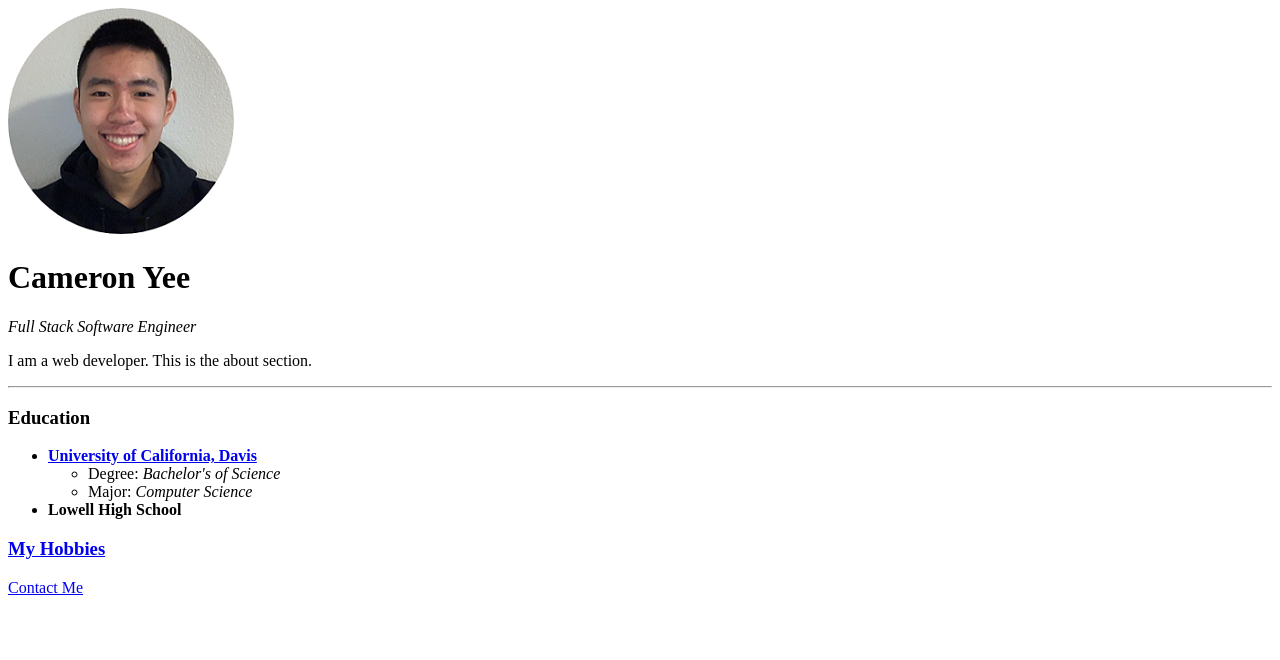
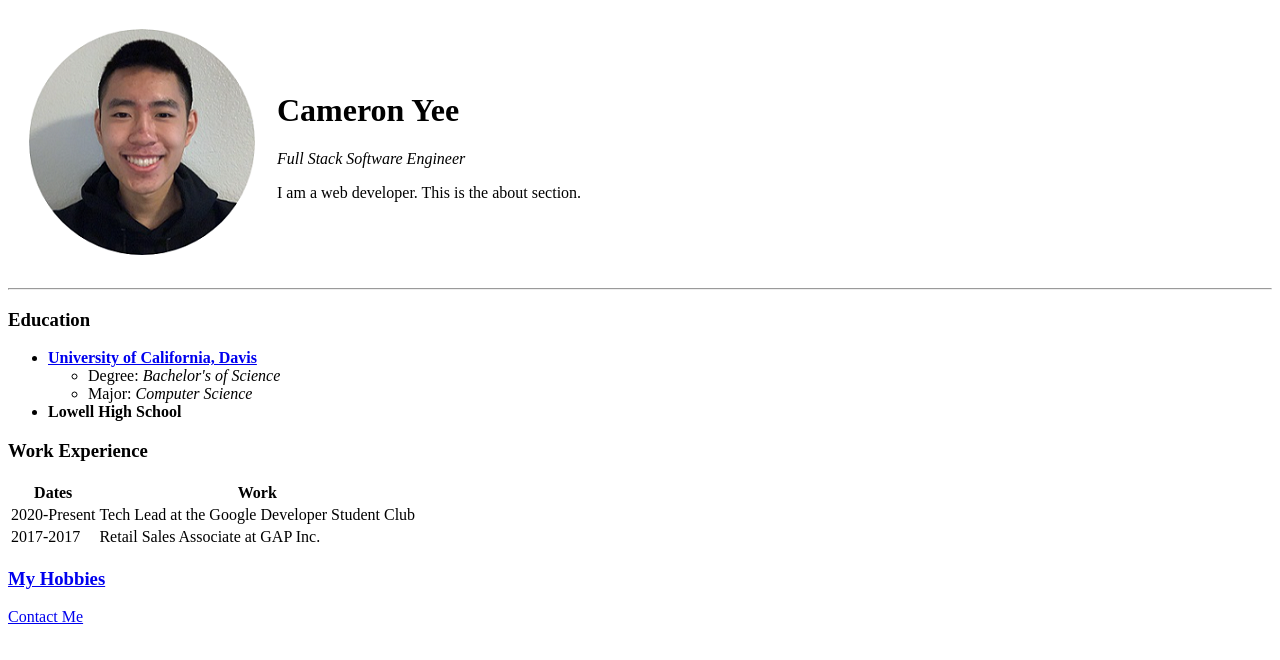
Before and after one commit to Cameron327/HTML-personalsite, a plain HTML site: page index.html in a window 1280 px wide. Drawn offline with Linux system fonts and the light colour scheme.

Commit message:
Finished using tables for layout

```diff
--- a/index.html
+++ b/index.html
@@ -9,12 +9,15 @@
   </head>
 
   <body>
-    <img src="pics/Circle Profile Pic.png" alt="Cameron profile pic" />
-    <h1>Cameron Yee</h1>
-    <p><em>Full Stack Software Engineer</em></p>
-
-    <p>I am a web developer. This is the about section.</p>
-    <hr />
+    <table cellspacing="20">
+      <tr>
+        <td><img src="pics/Circle Profile Pic.png" alt="Cameron profile pic" /></td>
+        <td><h1>Cameron Yee</h1>
+        <p><em>Full Stack Software Engineer</em></p>
+        <p>I am a web developer. This is the about section.</p></td>
+      </tr>
+    </table>
+    <hr>
     <!-- The Horizontal Line -->
     <h3>Education</h3>
     <ul>
@@ -31,6 +34,28 @@
       </ul>
       <li><strong>Lowell High School</strong></li>
     </ul>
+    <h3>Work Experience</h3>
+    <!-- Creating a table -->
+    <table>
+      <thead>
+        <tr>
+          <th>Dates</th>
+          <th>Work</th>
+        </tr>
+      </thead>
+      <tbody>
+        <tr>
+          <td>2020-Present</td>
+          <td>Tech Lead at the Google Developer Student Club</td>
+        </tr>
+        <tr>
+          <td>2017-2017</td>
+          <td>Retail Sales Associate at GAP Inc.</td>
+        </tr>
+      </tbody>
+    </table>
+
+
     <h3><a href="hobbies.html">My Hobbies</a></h3>
     <!-- Add a skills section and put hyperlinks on them -->
 
```
